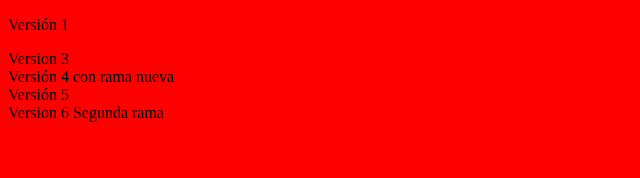
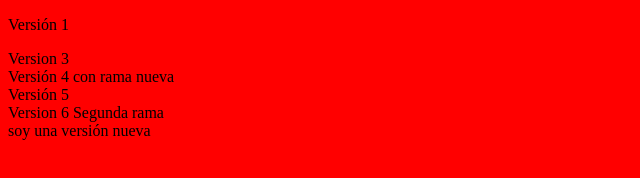
Before and after one commit to Daliendor/proyectoDePrueba, a plain HTML site: page index.html in a window 1280 px wide. Shown: the whole page, without its empty margins (0-640 px from the left). Drawn offline with Linux system fonts and the light colour scheme.

Commit message:
una version nueva

```diff
--- a/index.html
+++ b/index.html
@@ -12,5 +12,6 @@
     <div>Versión 4 con rama nueva</div>
     <div>Versión 5</div>
     <div>Version 6 Segunda rama</div>
+    <div>soy una versión nueva</div>
 </body>
 </html>
```
